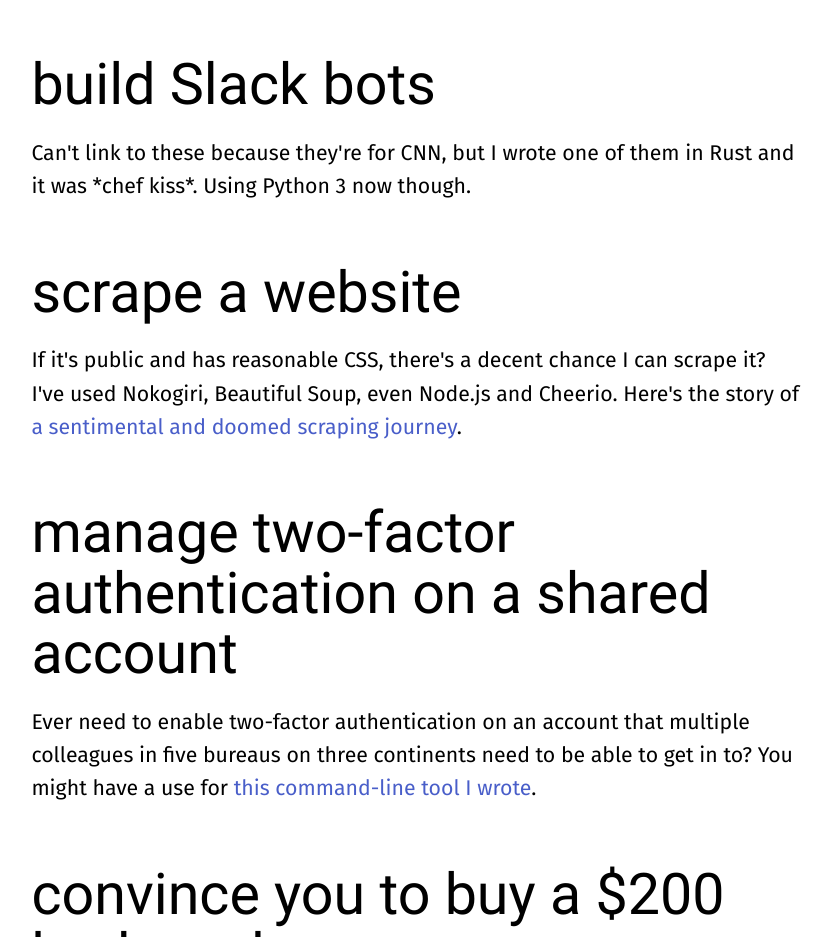
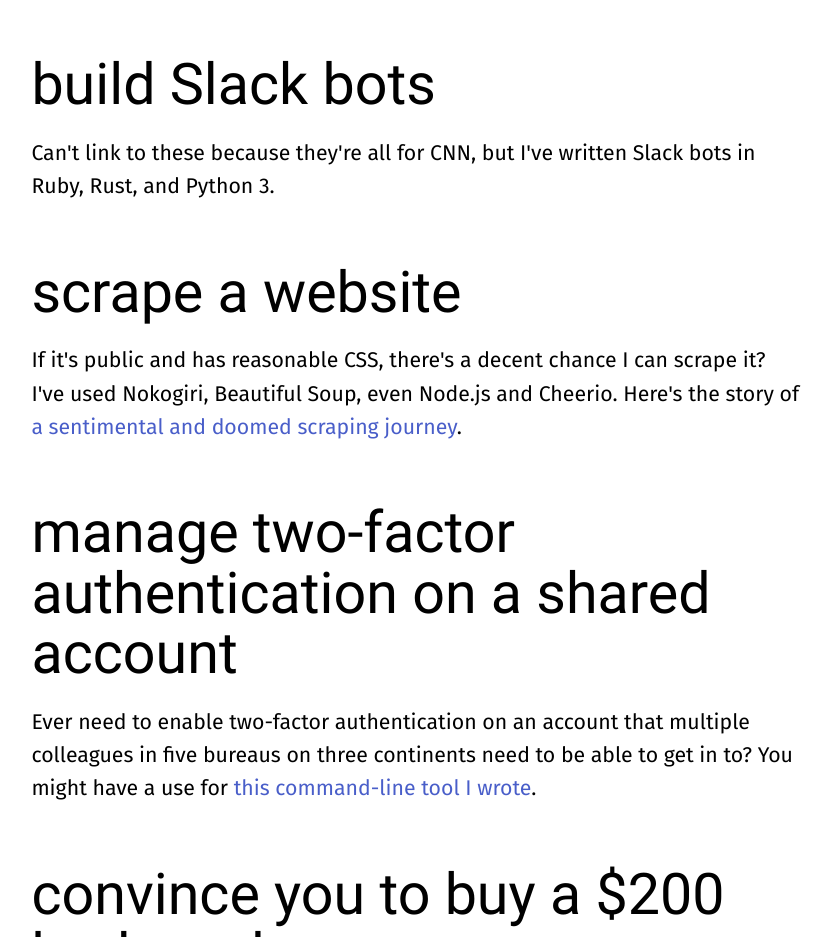
Before and after one commit to sts10/samschlinkert_com, a plain HTML site: page can/index.html in a window 1280 px wide. Shown: the part 1100-2037 px from the top of the page, without its empty margins (350-1180 px from the left). Drawn offline with Linux system fonts and the light colour scheme.

Commit message:
updates note about slack bots

```diff
--- a/can/index.html
+++ b/can/index.html
@@ -41,7 +41,7 @@
       </p>
       <h2 class="section_title">build Slack bots</h2>
       <p>
-        Can't link to these because they're for CNN, but I wrote one of them in Rust and it was *chef kiss*. Using Python 3 now though.
+        Can't link to these because they're all for CNN, but I've written Slack bots in Ruby, Rust, and Python 3.
       </p>
       <h2 class="section_title" id="scrape">scrape a website</h2>
       <p>
```
